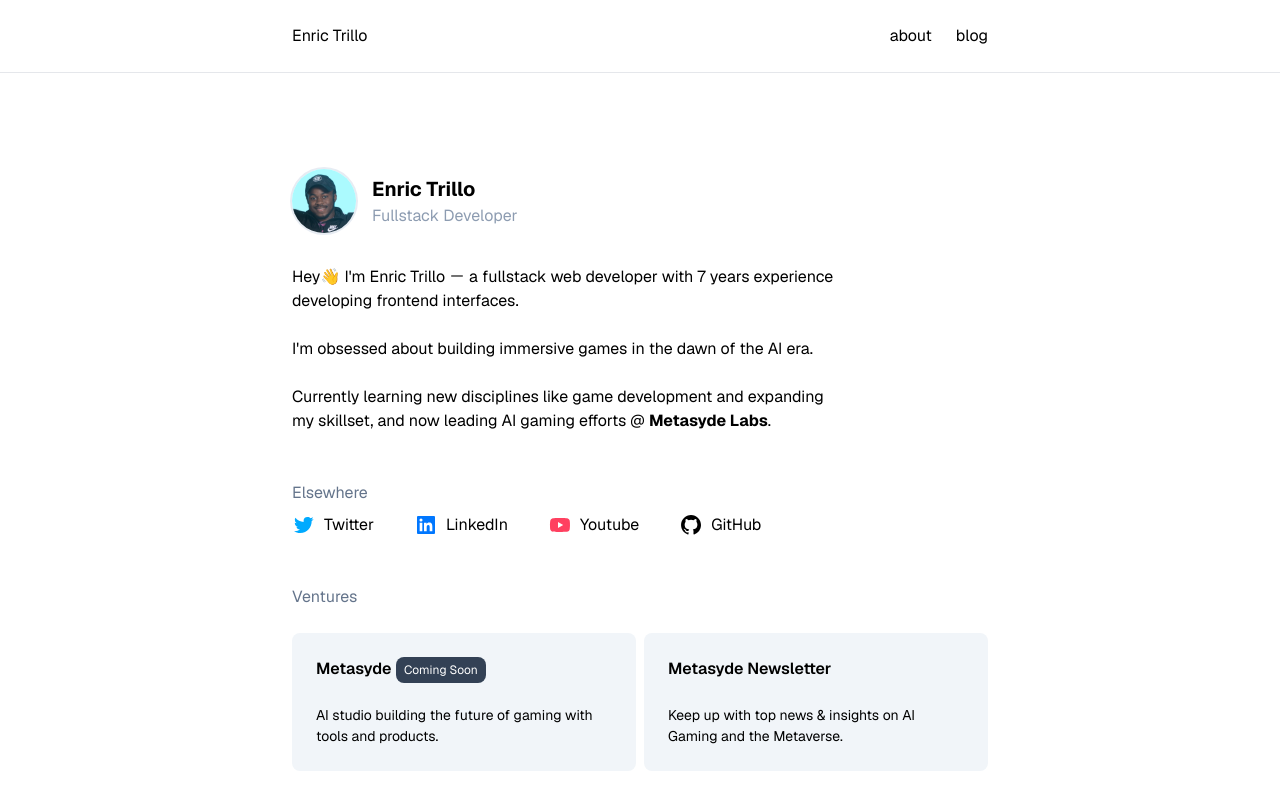
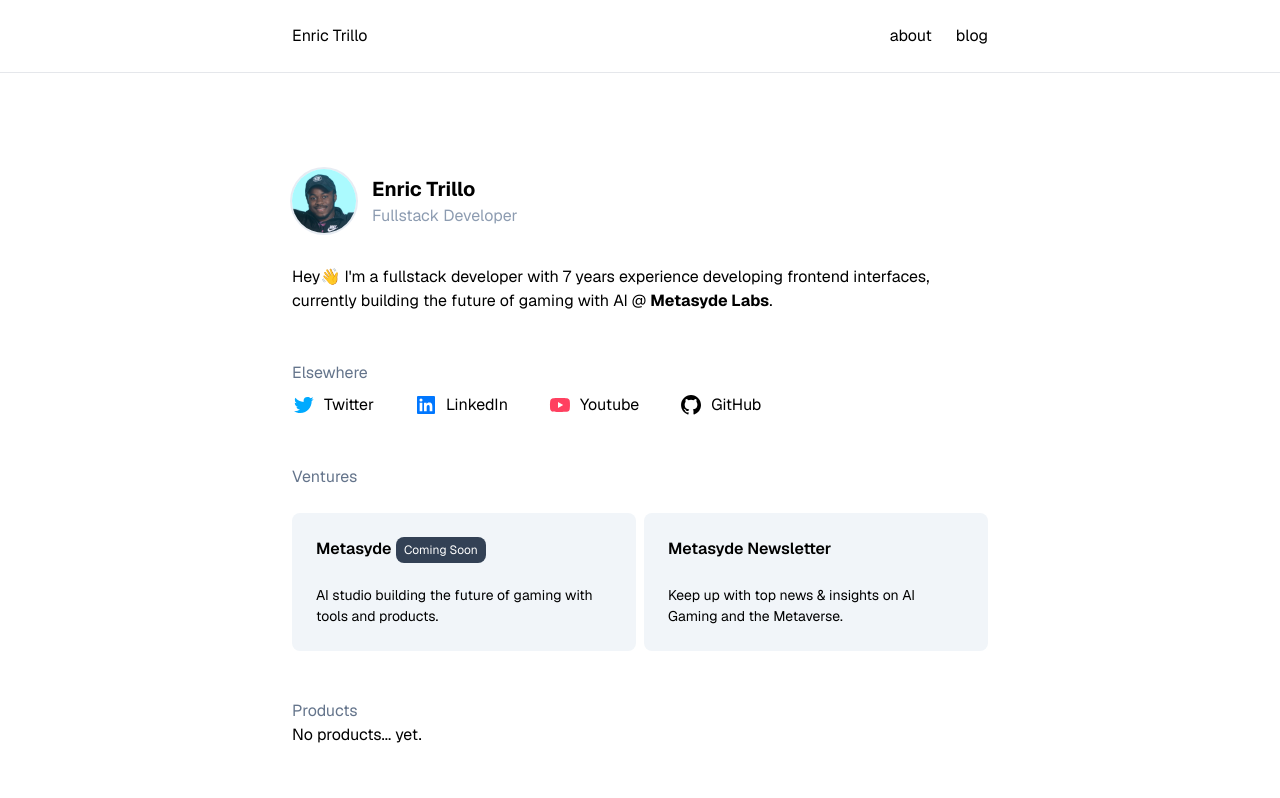
Before and after one commit to ricobuilds/portfolio, a Next.js app: page / in a window 1280 px wide. Shown: the top 798 px of the page. Built offline with nearby package versions, Linux system fonts and the light colour scheme.

Commit message:
updated hero section

```diff
--- a/app/sections/hero.tsx
+++ b/app/sections/hero.tsx
@@ -11,14 +11,8 @@ export const Hero = () => {
           <p className="text-obsidian-400">Fullstack Developer</p>
         </div>
       </div>
-      <div className="max-w-[550px] space-y-6">
-        <p>Hey👋 I&apos;m Enric Trillo － a fullstack web developer with 7 years experience developing frontend interfaces.</p>
-        <p>I&apos;m obsessed about building immersive games in the dawn of the AI era.</p>
-        <p className="">Currently learning new disciplines like game development and expanding my skillset, and now leading AI gaming efforts @ <b>Metasyde Labs</b>.</p>
-      </div>
-      <div className="hidden">
-        <p>Hey👋 I&apos;m Enric Trillo, known online as <b>Rico Builds</b> － my obsession for AI gaming sparked in 2021, when I pivoted from freelance Frontend development to work as a Hybrid SDR/BDR tapping into the NFT market. This role fanned out the spark though, keeping this obsession dormant for months. With a background in fullstack web development, I&apos;ve embarked on a journey to fuse AI and 2D gaming to build engaging game experiences.</p>
-        <p>As an eager learner, I&apos;m mastering tools like Keras and Godot to not just play in virtual worlds, but to design them. While I&apos;m still at the beginning of my journey, my mission is clear: to craft immersive RPG experiences that are as intelligent as they are engaging. Join me as I explore the boundaries of gaming and AI, one pixel and one line of code at a time.</p>
+      <div className="space-y-6 ">
+        <p>Hey👋 I&apos;m a fullstack developer with 7 years experience developing frontend interfaces, currently building the future of gaming with AI @ <b>Metasyde Labs</b>.</p>
       </div>
     </div>
   </section>
```
